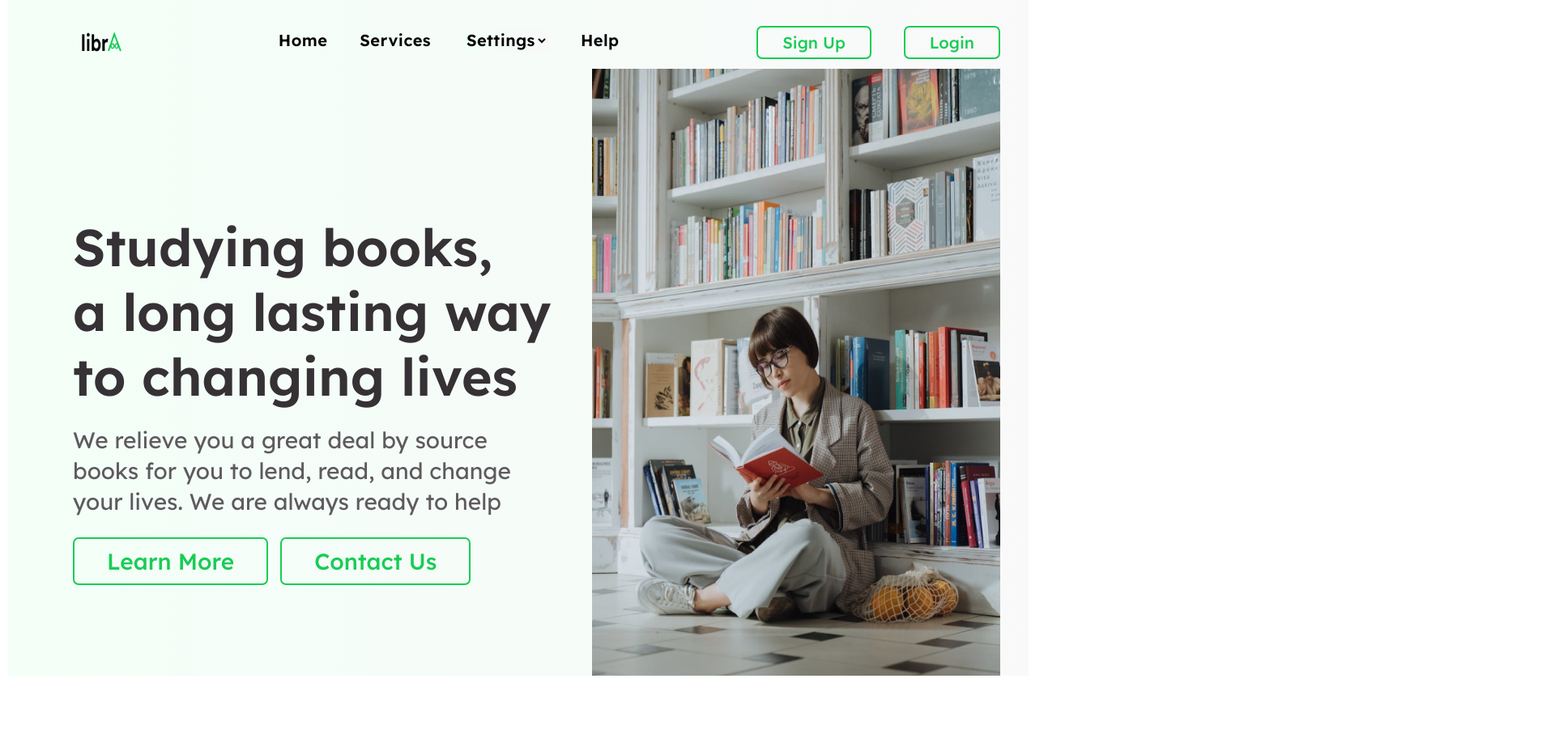
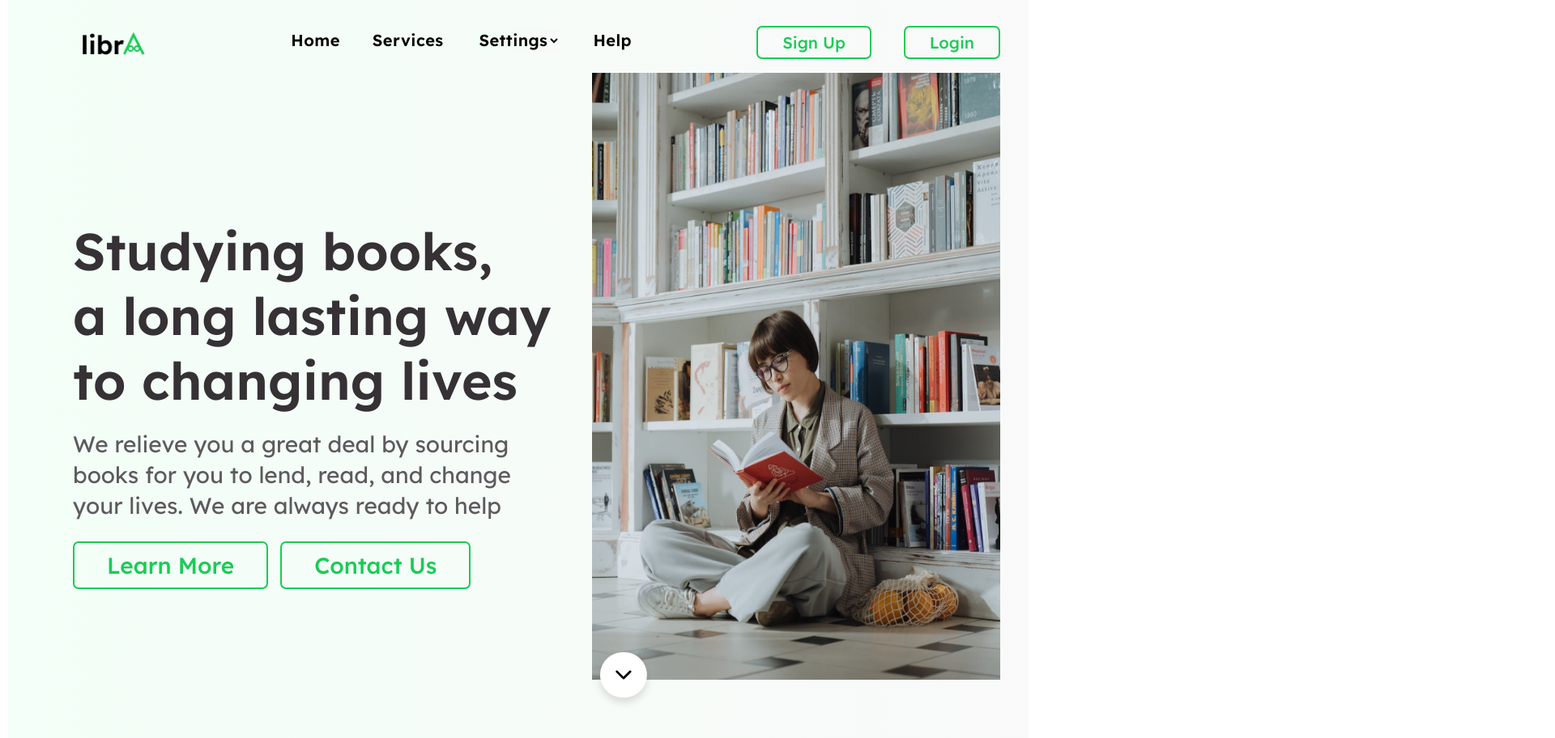
Before and after one commit to Nifix001/Libra, a React (Create React App) app: page / in a window 1280 px wide. Shown: the top 912 px of the page at 81% size, 1920 px wide, since content can reach past the window. Before the commit the page ends 835 px from the top, so only its background shows below. Built offline with nearby package versions, Linux system fonts and the light colour scheme.

Commit message:
New commit

```diff
--- a/src/Layout/HomeLayout.js
+++ b/src/Layout/HomeLayout.js
@@ -1,18 +1,27 @@
-import { NavLink } from "react-router-dom";
+import { NavLink, Outlet } from "react-router-dom";
 import rec3 from "../images/Rectangle 3.png"
+import vector from "../images/chevron-down.png"
 
 export default function HomeLayout() {
   return (
     <div className="home-layout">
+      <div className="home-layout1">
       <div>
       <h1>Studying books, <br /> a long lasting way <br /> to changing lives</h1>
-      <p>We relieve you a great deal by source <br /> books for you to lend, read, and change <br /> your lives. We are always ready to help</p>
+      <p>We relieve you a great deal by sourcing <br /> books for you to lend, read, and change <br /> your lives. We are always ready to help</p>
       <div className="nvl">
       <NavLink to="Learn" >Learn More</NavLink>
       <NavLink to="contact">Contact Us</NavLink>
       </div>
       </div>
       <img src={rec3} alt="reading girl" />
+      </div>
+      <div className="arrow">
+        <NavLink to="services" ><img src={vector} alt="arrow" /></NavLink>
+        </div>
+
+
+      <Outlet />
     </div>
   )
 }
--- a/src/index.css
+++ b/src/index.css
@@ -21,8 +21,8 @@ header{
 }
 
 header img{
-  width: 54px;
-  height: 35px;
+  width: 85px;
+  height: 40px;
   justify-content: flex-start;
   margin-left: 75px;
 }
@@ -72,23 +72,23 @@ header nav a select{
   padding: 6px 26px;
 }
 
-.home-layout{
+.home-layout1{
   display:flex;
   flex-direction: row;
 }
 
-.home-layout img{
+.home-layout1 img{
   height:750px;
   width: 40%;
   margin-right: 35px;
 }
 
-.home-layout > div{
+.home-layout1 > div{
   padding: 180px 20px 50px 80px;
   width: 55%;
 }
 
-.home-layout div h1{
+.home-layout1 div h1{
   font-family: Lexend;
   font-size: 64px;
   font-weight: 600;
@@ -98,7 +98,7 @@ header nav a select{
   color: #353135;
 }
 
-.home-layout div p{
+.home-layout1 div p{
   font-family: Lexend;
   font-size: 28px;
   font-weight: 400;
@@ -116,7 +116,7 @@ header nav a select{
   margin-top: 25px;
 }
 
-.home-layout a{
+.home-layout1 a{
   border: 2px solid #19CC56;
   text-decoration: none;
   padding: 10px 40px;
@@ -131,8 +131,14 @@ header nav a select{
  text-align: center;
 }
 
-.home-layout a:hover{
+.home-layout1 a:hover{
   background-color: #19CC56;
   color: white;
   padding: 10px 36px
 }
+
+.arrow{
+  position: relative;
+  left: 720px;
+  top: -40px;
+}
```
Also changed, not shown: src/images/chevron-down.png (added).
